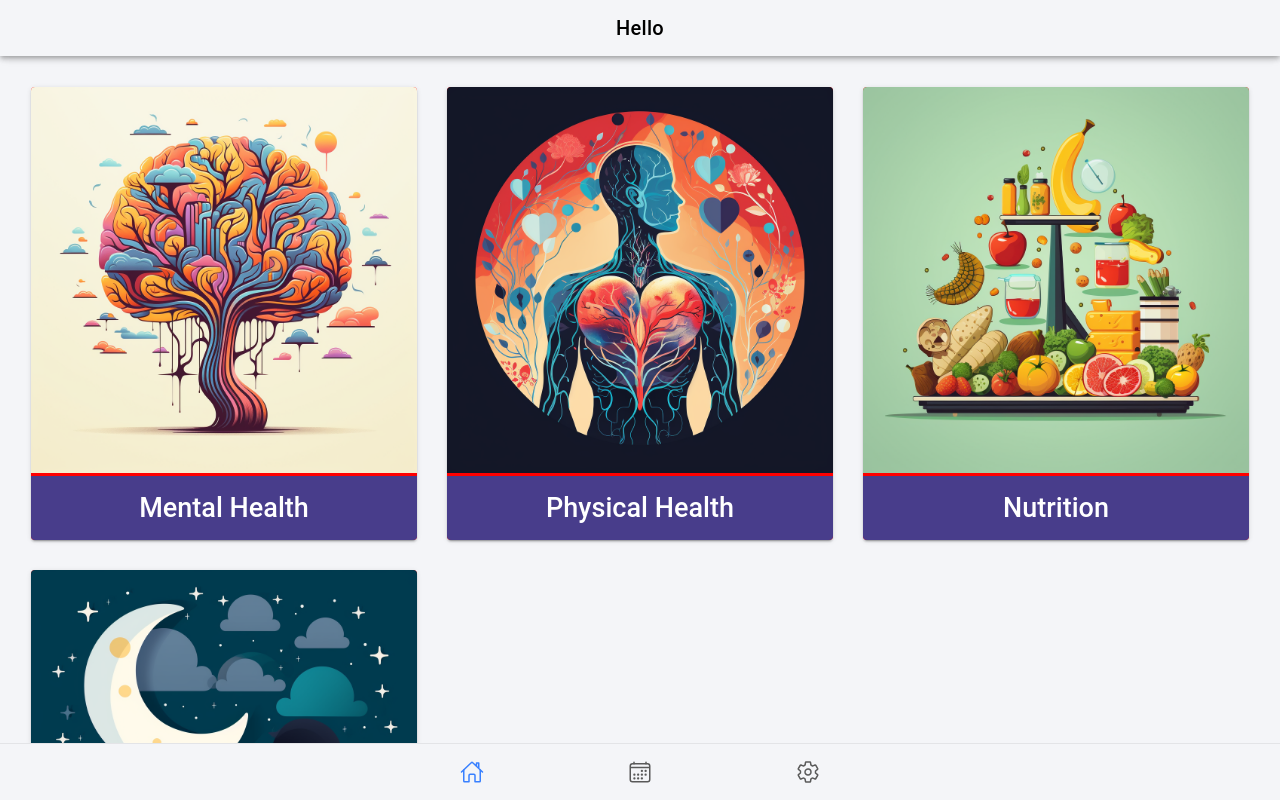
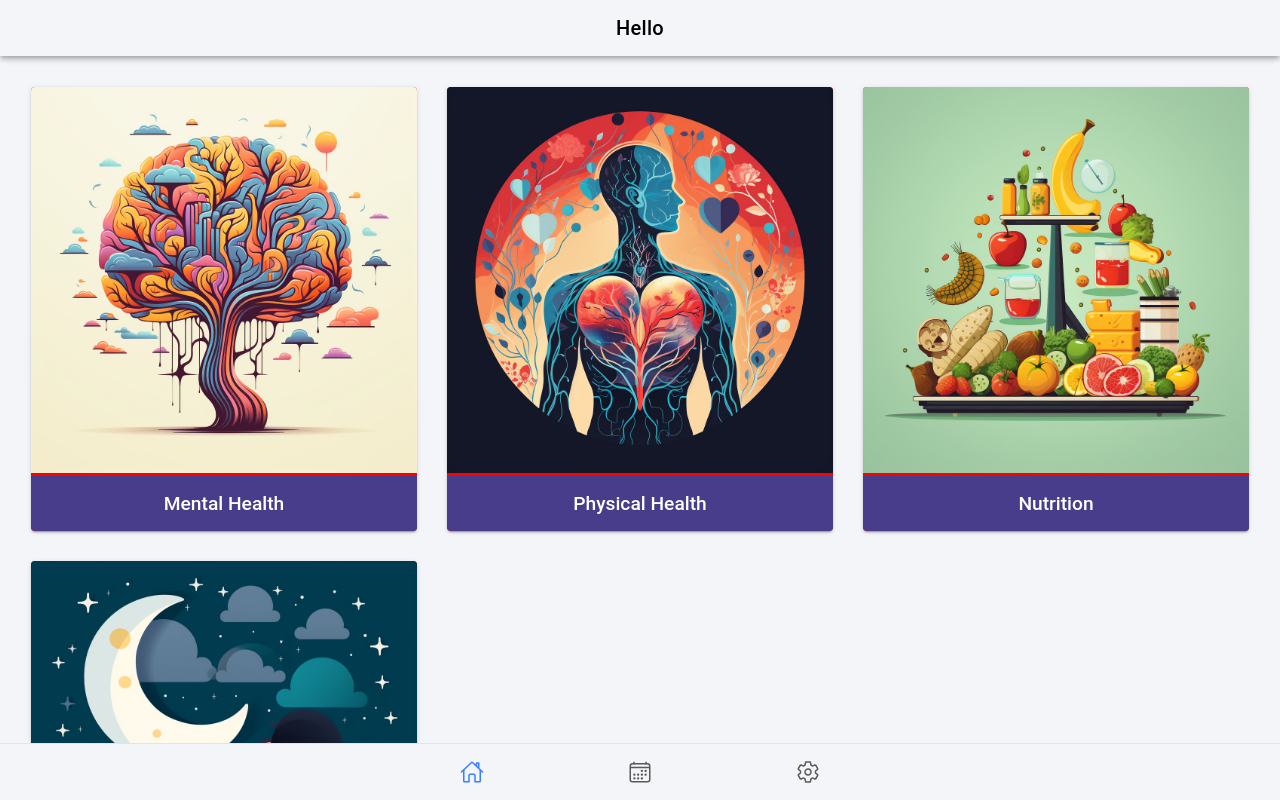
Before and after one commit to Healthy-Habits-project/healthyWatch, a React (Vite) app: page /tab1 in a window 1280 px wide. Built offline with nearby package versions, Linux system fonts and the light colour scheme.

Commit message:
Front Page Styling

```diff
--- a/src/pages/Tab1.css
+++ b/src/pages/Tab1.css
@@ -4,7 +4,7 @@ ion-card {
     color: white;
 }
 ion-card-title {
-    font-size: 27px;
+    font-size: 1.2rem;
     color: white;
 }
 /* ion-row {
```
